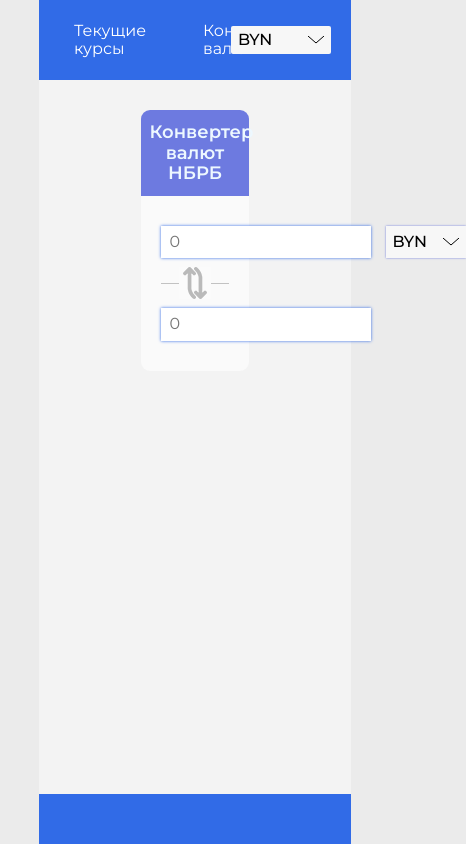
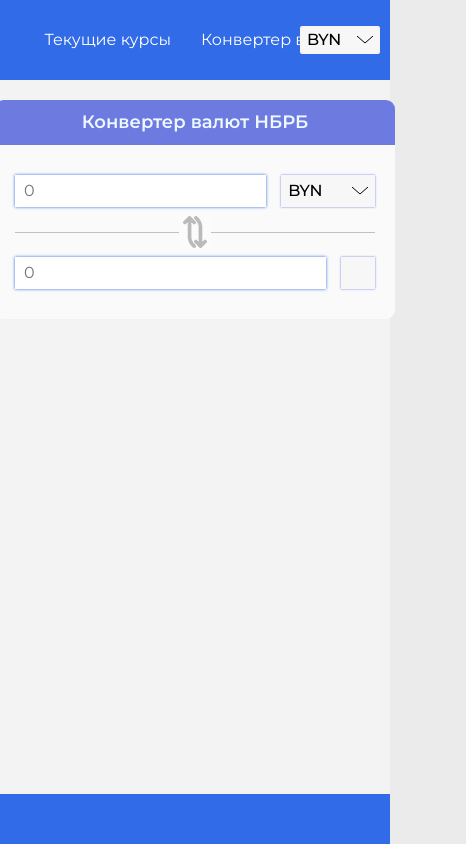
Before and after one commit to Kraisser/converterNBRB, a website built with webpack: page src/converter.html in a window 390 px wide. Shown: the whole page, 466 px wide, since content can reach past the window. Built offline with nearby package versions, Linux system fonts and the light colour scheme; no server answers.

Commit message:
1.1 added select autoclose

```diff
--- a/src/js/modules/customSelect.js
+++ b/src/js/modules/customSelect.js
@@ -82,6 +82,13 @@
 		toggleSelect();
 	});
 
+	window.addEventListener('click', (e) => {
+		if (!e.composedPath().includes(wrapper)) {
+			optionsList.classList.add('hidden');
+			selectIcon.classList.remove('opened');
+		}
+	});
+
 	return {addOption, wrapper};
 }
 
--- a/src/style/converter.scss
+++ b/src/style/converter.scss
@@ -76,3 +76,14 @@
 		@include size(32px);
 	}
 }
+
+// Media
+@media only all and (max-width: 950px) {
+	.converter {
+		width: 400px;
+		max-width: none;
+	}
+}
+@media only all and (max-width: 450px) {
+
+}
--- a/src/style/customSelect.scss
+++ b/src/style/customSelect.scss
@@ -60,3 +60,11 @@
 		transform: rotateX(180deg);
 	}
 }
+
+// Media
+@media only all and (max-width: 650px) {
+	.selectWrapper {
+		right: 10px;
+		width: 80px;
+	}
+}
--- a/src/style/style.scss
+++ b/src/style/style.scss
@@ -51,3 +51,20 @@
 	flex: 0 1 50px;
 	background-color: $header-bgc;
 }
+
+// Media
+@media only all and (max-width: 1200px) {
+	main,
+	header,
+	footer {
+		width: 100%;
+	}
+}
+@media only all and (max-width: 600px) {
+	header {
+		padding: 10px;
+	}
+	main {
+		padding: 20px 10px 10px;
+	}
+}
--- a/src/style/table.scss
+++ b/src/style/table.scss
@@ -58,3 +58,10 @@
 .curCell {
 	padding: 7px 9px;
 }
+
+@media only all and (max-width: 550px) {
+	.currentCourseColumn,
+	.curRow td:nth-of-type(3) {
+		display: none;
+	}
+}
```
